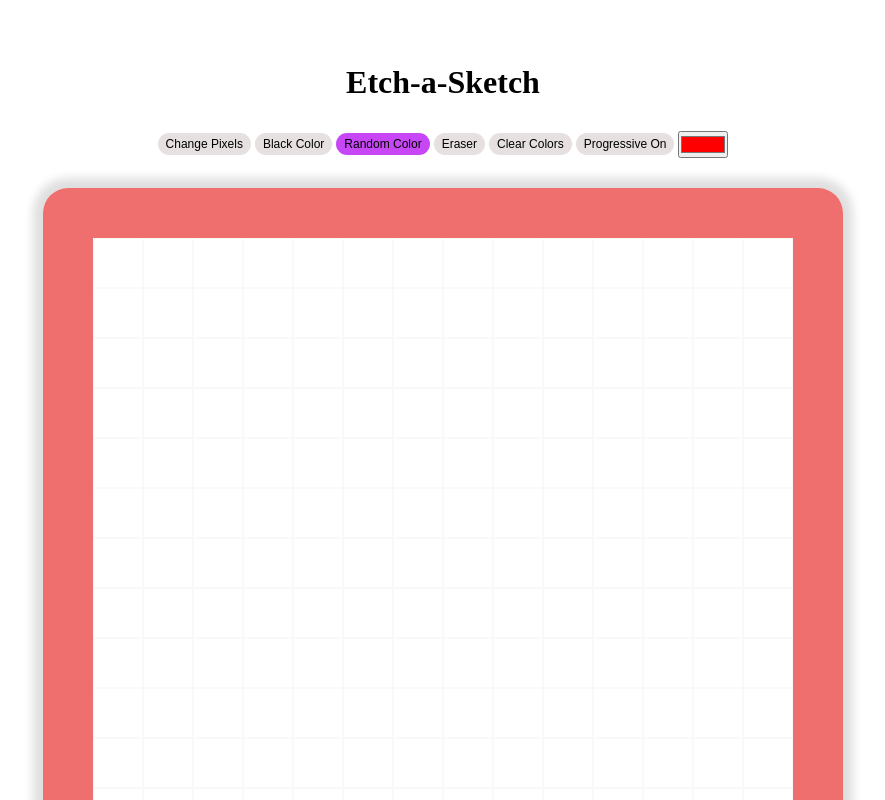
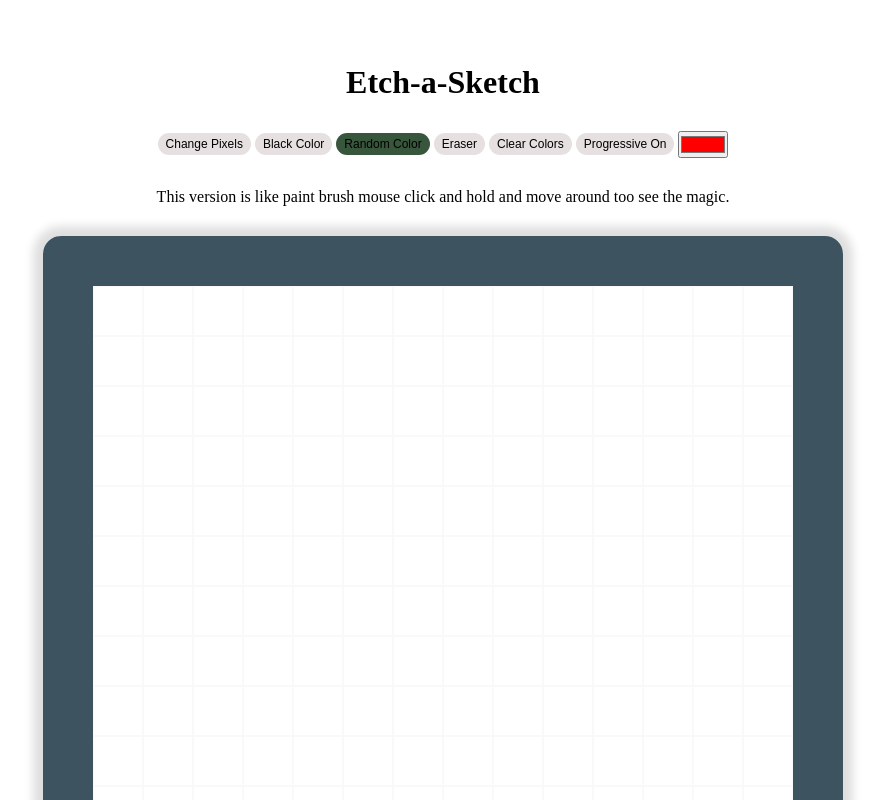
Before and after one commit to MiddleDcoder/Etch-a-Sketch, a plain HTML site: page index.html in a window 1280 px wide. Both pictures are taken after a click on the button "Random Color". Shown: the top 800 px of the page, without its empty margins (197-1082 px from the left). Drawn offline with Linux system fonts and the light colour scheme.

Commit message:
Added border color of container based on selection paint
Interval color (BG & Border) for selecting random button, styles and added html paragraph.

```diff
--- a/index.html
+++ b/index.html
@@ -18,6 +18,10 @@
       <button id="progressive-btn">Progressive On</button>
       <input type="color" value="#ff0000" id="color-picker" />
     </div>
+    <p>
+      This version is like paint brush mouse click and hold and move around too
+      see the magic.
+    </p>
     <div class="container"></div>
   </body>
 </html>
--- a/index.js
+++ b/index.js
@@ -7,7 +7,7 @@ const eraserBtn = document.querySelector("#eraser-btn");
 const progressiveBtn = document.querySelector("#progressive-btn");
 const colorPicker = document.querySelector("#color-picker");
 
-let gridDivs, colorPickerValue;
+let gridDivs, colorPickerValue, intervalRandomColor;
 let color = "default";
 let progressive = "off";
 let isDrawing = false;
@@ -119,20 +119,27 @@ function setCurrentColor(div) {
 // Set paint to random colors
 randomBtn.addEventListener("click", () => {
   color = "random";
+  intervalRandomColor = startInterval();
 });
 // Back/set to default paint black
 blackBtn.addEventListener("click", () => {
   color = "default";
+  container.style.borderColor = DEFAULT_COLOR;
+  clearInterval(intervalRandomColor);
 });
 // Erase pixels
 eraserBtn.addEventListener("click", () => {
   color = "eraser";
+  container.style.borderColor = "white";
+  clearInterval(intervalRandomColor);
 });
 // Color picker for paint
 colorPicker.addEventListener("change", (e) => {
   color = "color-picker";
   colorPickerValue = e.target.value;
   colorPicker.style.backgroundColor = colorPickerValue;
+  container.style.borderColor = colorPickerValue;
+  clearInterval(intervalRandomColor);
 });
 
 // Clear the painted pixels
@@ -166,7 +173,12 @@ function setProgressive(div) {
   } else return; // stop if progressive is off
 }
 
-// Random Color BG for random button
-setInterval(() => {
-  randomBtn.style.backgroundColor = randomRGB();
-}, 1000);
+// Interval color (BG & Border) for selecting random button
+function startInterval() {
+  const intervalId = setInterval(() => {
+    container.style.borderColor = randomRGB();
+    randomBtn.style.backgroundColor = randomRGB();
+  }, 1000);
+
+  return intervalId;
+}
--- a/style.css
+++ b/style.css
@@ -33,7 +33,7 @@ button {
   background-color: rgb(230, 224, 224);
 }
 #random-btn {
-  transition: background 1s ease-in-out;
+  transition: background-color 1.5s ease-in-out;
 }
 input {
   vertical-align: middle;
@@ -44,6 +44,7 @@ input:hover {
   color: white;
 }
 .container {
-  border: 50px solid #ef6f6f;
-  border-radius: 25px;
+  border: 50px solid;
+  border-radius: 18px;
+  transition: border-color 1.5s ease-in-out;
 }
```
